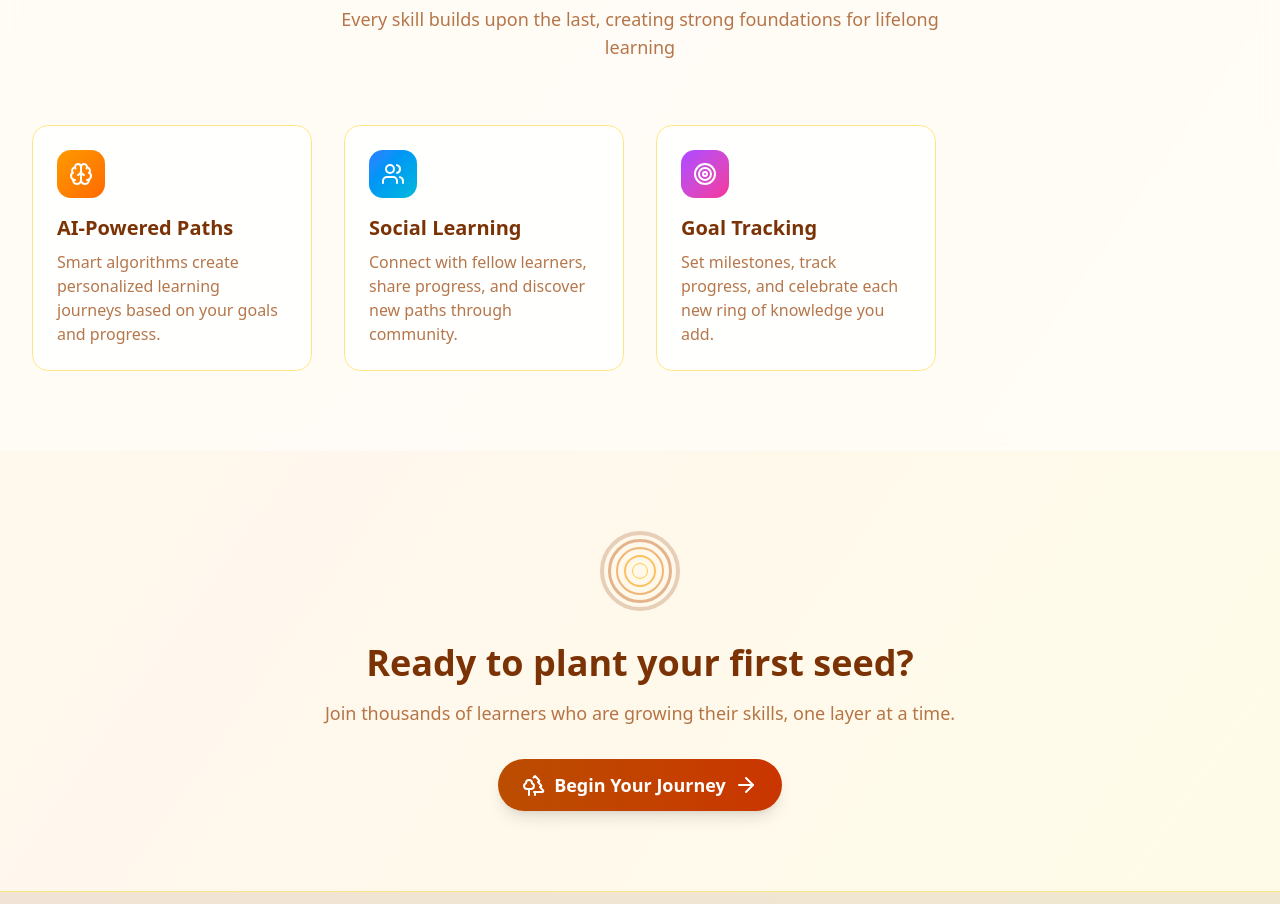
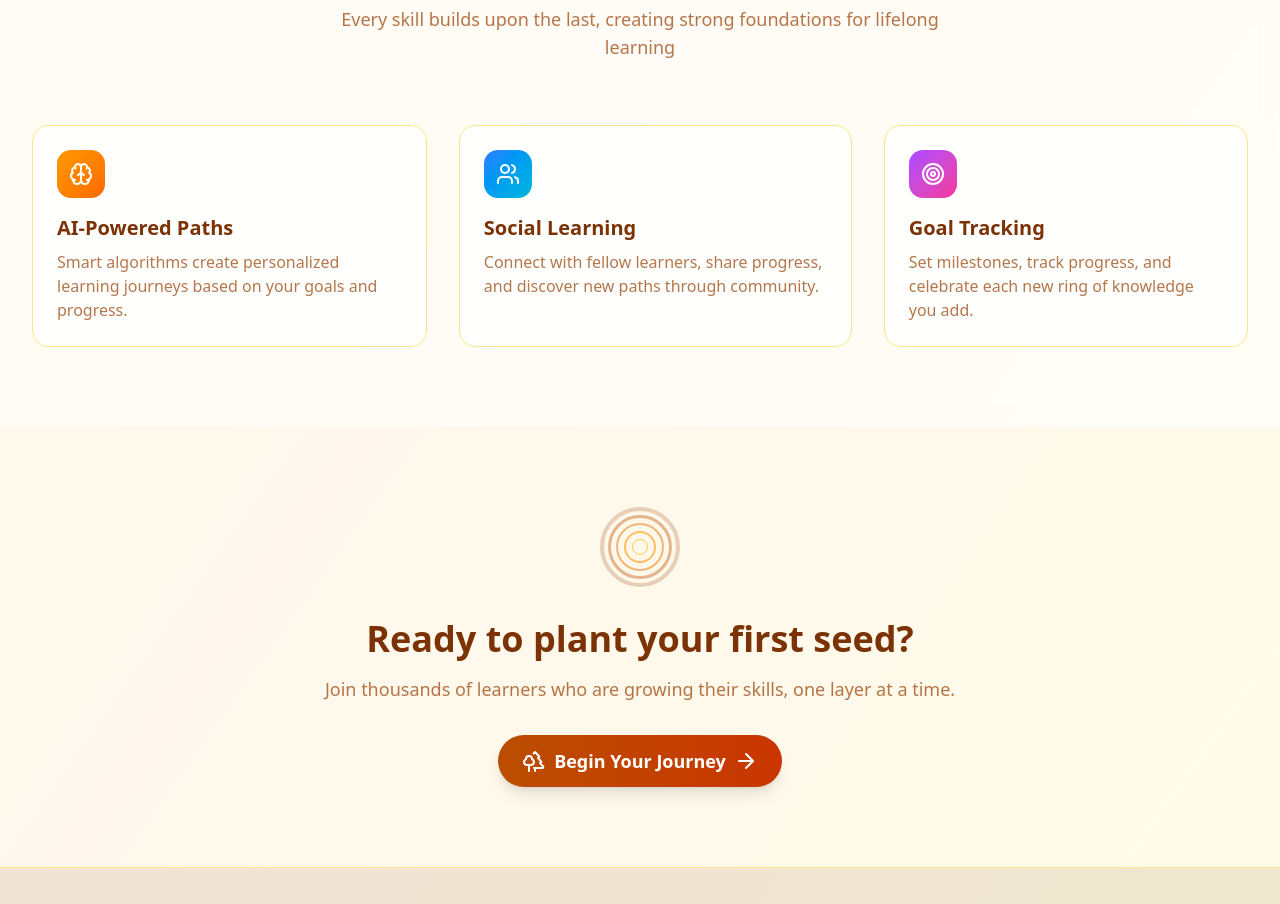
Before and after one commit to bonzo4/annulive, a Next.js app: page / in a window 1280 px wide. Shown: the part 860-1764 px from the top of the page. Built offline with nearby package versions, Linux system fonts and the light colour scheme.

Commit message:
fix: features centering

```diff
--- a/src/app/components/FeaturesSections.tsx
+++ b/src/app/components/FeaturesSections.tsx
@@ -14,7 +14,7 @@ export default function FeaturesSection() {
           </p>
         </div>
 
-        <div className="grid gap-8 md:grid-cols-2 lg:grid-cols-4">
+        <div className="flex justify-center gap-8">
           <div className="group rounded-2xl border border-amber-200 bg-white/80 p-6 transition-all duration-300 hover:-translate-y-2 hover:shadow-lg dark:border-amber-800 dark:bg-amber-950/50">
             <div className="mb-4 flex h-12 w-12 items-center justify-center rounded-xl bg-gradient-to-br from-amber-500 to-orange-500 transition-transform group-hover:scale-110">
               <Brain className="h-6 w-6 text-white" />
```
